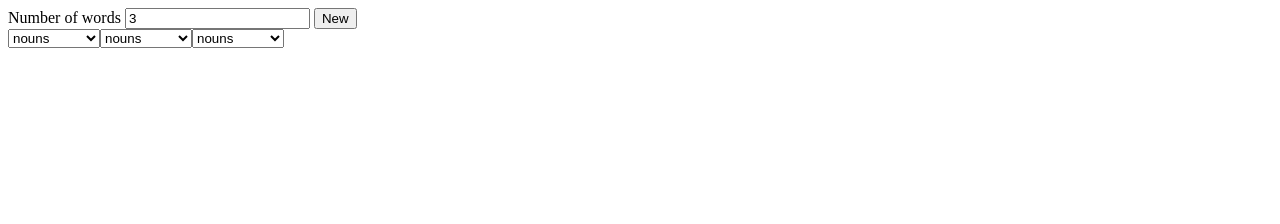
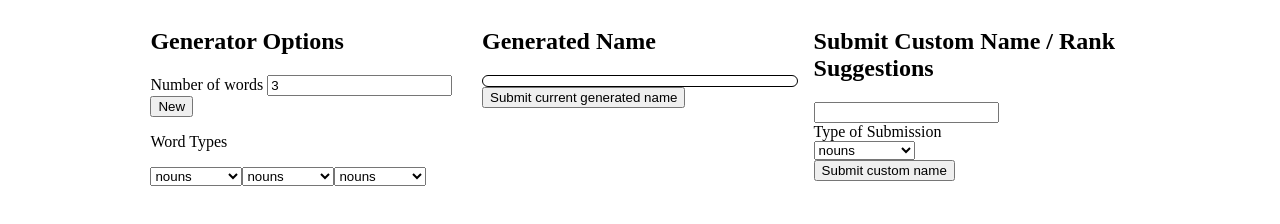
Before and after one commit to lumenkeyes/collectivename, a plain HTML site: page index.html in a window 1280 px wide. Drawn offline with nearby package versions, Linux system fonts and the light colour scheme.

Commit message:
styling changes, skeleton for plugging in supabase

```diff
--- a/app.js
+++ b/app.js
@@ -40,7 +40,7 @@
 					currentChild.add(currentOption)
 
 				})
+				currentChild.addEventListener('input', () => {outBox.innerText = randomName()})
 				inputsParent.appendChild(currentChild)
 			}
-			document.body.appendChild(inputsParent);
 		}
--- a/index.html
+++ b/index.html
@@ -3,14 +3,68 @@
 <head>
 	<meta charset="UTF-8">
 	<title>Name Generator and Poll</title>
+	<meta name="viewport" content="width=device-width, initial-scale=1.0">
+	<script src="https://cdn.jsdelivr.net/npm/@supabase/supabase-js@2"></script>
+	<style>
+		body {
+			display: grid;
+			grid-template-columns: 10% 1fr 1fr 25% 10%;
+			column-gap: 1rem;
+		}
+		#poll {
+			grid-column: 4/5;
+		}
+		main {
+			grid-column: 2/3;
+		}
+		#nameBox {
+			grid-column: 3/4;
+		}
+		#outbox {
+			padding: 5px;
+			border: 1px solid black;
+			border-radius: 10px;
+		}
+		#subType * {
+			display: block;
+		}
+	</style>
 </head>
 <body>
-	<div id="outbox"></div>
-	<label for="numberWords">Number of words</label>
-	<input value="3" id ="numberWords" min=1 type="number">
+	<main id="generator">
+		<h2>Generator Options</h2>
+		<label for="numberWords">Number of words</label>
+		<input value="3" id ="numberWords" min=1 type="number">
 
-	<button id="generateNew">New</button>
-	<div id="inputsParent"></div>
+		<button id="generateNew">New</button>
+		<p>Word Types</p>
+		<div id="inputsParent"></div>
+	</main>
+	<div id="nameBox">
+		<h2>Generated Name</h2>
+		<div id="outbox"></div>
+		<button>Submit current generated name</button>
+	</div>
+	<div id="poll">
+		<h2>Submit Custom Name / Rank Suggestions</h2>
+		<form action="">
+			<input type="text">
+			<div id="subType">
+			<label for="submissionType">Type of Submission</label>
+			<select id="submissionType" name="">
+				<option value="nouns">nouns</option>
+				<option value="wholeWords">whole names</option>
+				<option value="verbs">verbs</option>
+				<option value="adjectives">adjectives</option>
+				<option value="groupTypes">group types</option>
+			</select>
+			</div>
+			<button>Submit custom name</button>
+		</form>
+	</div>
 	<script src="app.js"></script>
+	<script>
+		//TODO: implement supabase connection
+	</script>
 </body>
 </html>
```
